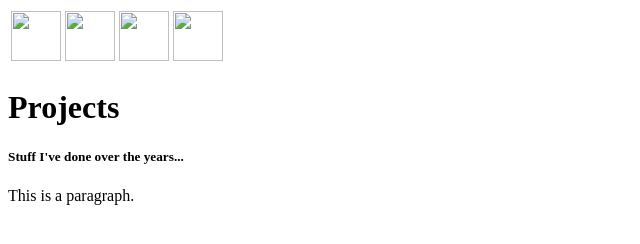
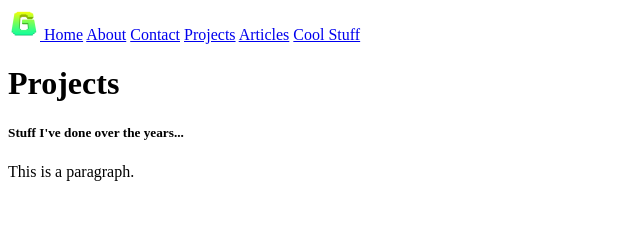
Before and after one commit to innexgo/innexgo-static-site, a plain HTML site: page index.html in a window 1280 px wide. Shown: the whole page, without its empty margins (0-640 px from the left). Drawn offline with Linux system fonts and the light colour scheme.

Commit message:
restarted work on my website

```diff
--- a/index.html
+++ b/index.html
@@ -3,18 +3,23 @@
 <html lang="en">
   <head>
     <title>A foul shadow realm.</title>
+    <link rel="icon" href="img/giconflat.png">
     <meta charset ="UTF-8">
     <meta name="viewport" content="width=device-width, initial-scale=1">
   </head>
+
   <body>
-    <table id="toolbar">
-      <tr>
-	<td><img id="1"src="image1_n.gif" width="50" height="50" border="0"></td>
-	<td><img id="2"src="image2_n.gif" width="50" height="50" border="0"></td>
-	<td><img id="3"src="image3_n.gif" width="50" height="50" border="0"></td>
-	<td><img id="4"src="image4_n.gif" width="50" height="50" border="0"></td>
-      </tr>
-    </table>
+    <div id="header">
+      <a href="#default">
+	<img src="img/gicon.png" alt="I use arch linux btw." style="width:32px;height:32px">
+      </a>
+      <a href="#home">Home</a>
+      <a href="#about">About</a>
+      <a href="#about">Contact</a>
+      <a href="#projects">Projects</a>
+      <a href="#articles">Articles</a>
+      <a href="#bookmarks">Cool Stuff</a>
+    </div>
 
     <h1>Projects</h1>
     <h5>Stuff I've done over the years...</h5>
```
